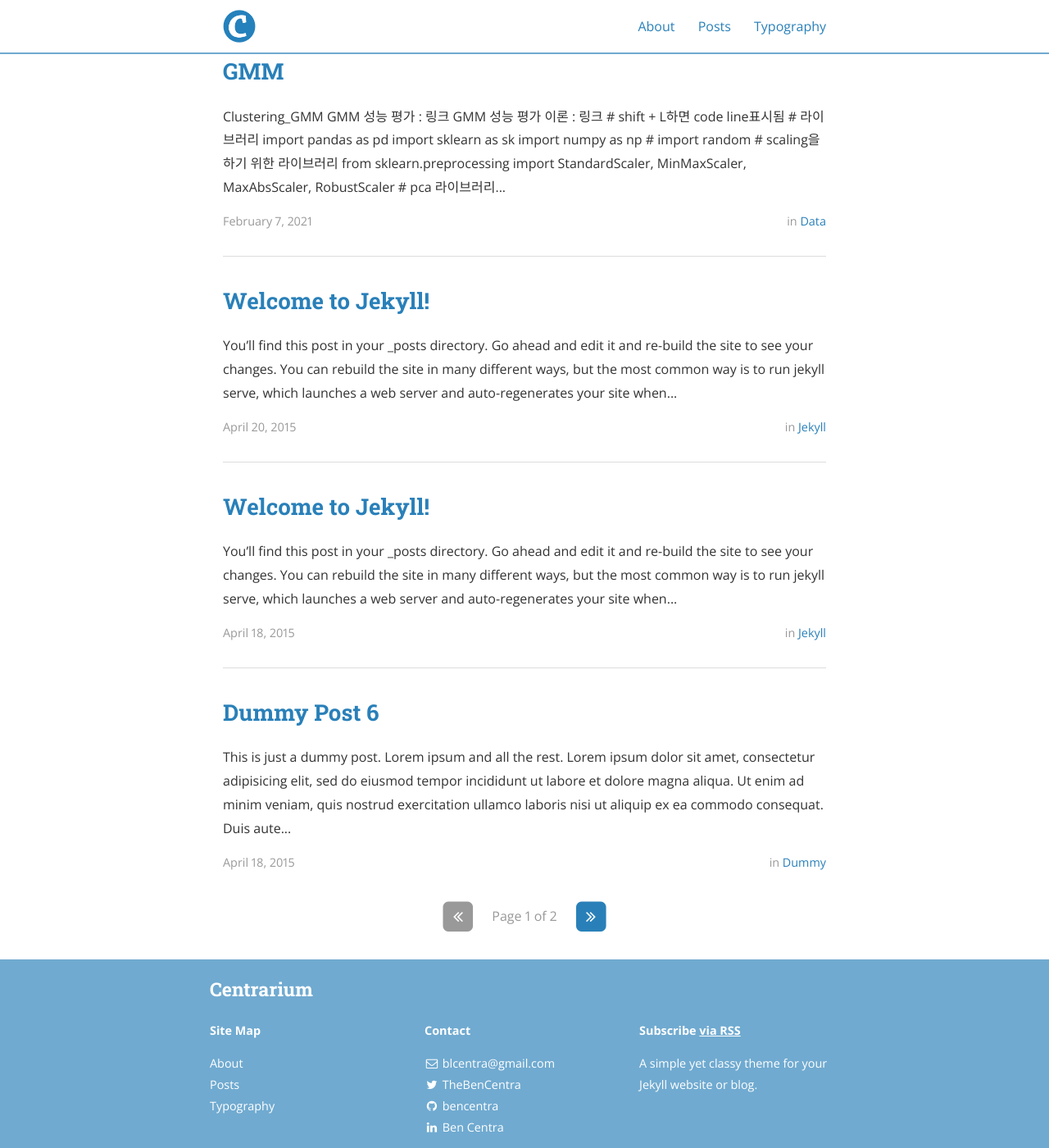
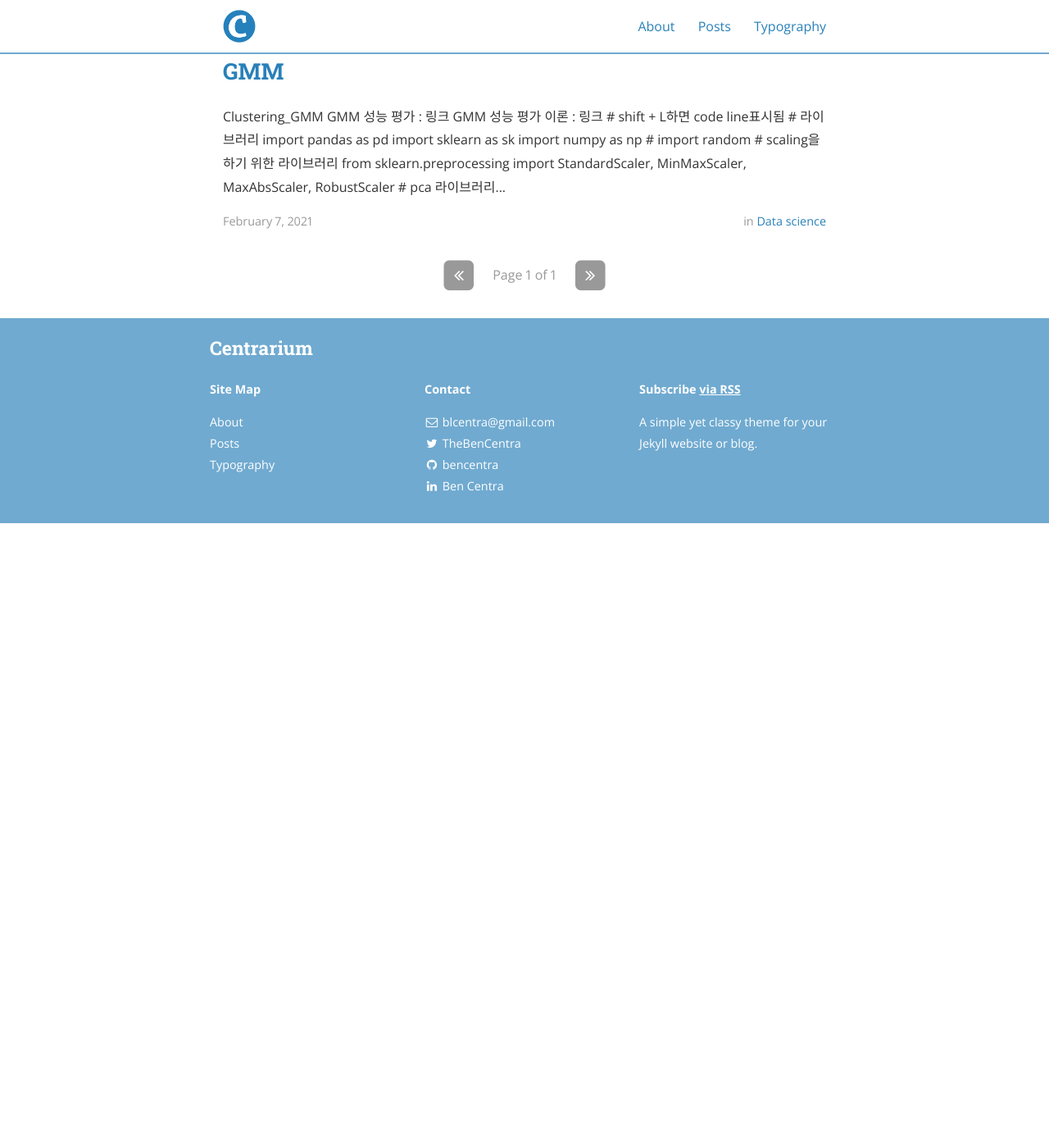
Before and after one commit to oneofakindscene/oneofakindscene.github.io, a Jekyll site: the page built from index.html, in a window 1280 px wide and 1400 px high, scrolled down 755 px. Shown: the whole window at 82% size. Built offline with Jekyll 4.4.1, drawn with Linux system fonts in a browser that asks for light colours; nearby versions of some CDN libraries; the list of posts is cut into pages by our own code; a style sheet for code colours, icons or effects is not loaded; after the commit the page ends 1393 px from its top, so only the background shows below that.

Commit message:
카테고리 수정

````diff
--- a/_posts/2015-04-18-dummy.md
+++ /dev/null
@@ -1,16 +0,0 @@
----
-layout: post
-title:  "Dummy Post"
-date:   2015-04-18T14:25:52-05:00
-author: Ben Centra
-categories: Dummy
----
-
-This is just a dummy post. Lorem ipsum and all the rest.
-
-Lorem ipsum dolor sit amet, consectetur adipisicing elit, sed do eiusmod
-tempor incididunt ut labore et dolore magna aliqua. Ut enim ad minim veniam,
-quis nostrud exercitation ullamco laboris nisi ut aliquip ex ea commodo
-consequat. Duis aute irure dolor in reprehenderit in voluptate velit esse
-cillum dolore eu fugiat nulla pariatur. Excepteur sint occaecat cupidatat non
-proident, sunt in culpa qui officia deserunt mollit anim id est laborum.
--- a/_posts/2015-04-18-dummy6.md
+++ /dev/null
@@ -1,17 +0,0 @@
----
-layout: post
-title:  "Dummy Post 6"
-date:   2015-04-18T14:25:52-05:00
-author: Ben Centra
-categories: Dummy
-tags: lorem ipsum
----
-
-This is just a dummy post. Lorem ipsum and all the rest.
-
-Lorem ipsum dolor sit amet, consectetur adipisicing elit, sed do eiusmod
-tempor incididunt ut labore et dolore magna aliqua. Ut enim ad minim veniam,
-quis nostrud exercitation ullamco laboris nisi ut aliquip ex ea commodo
-consequat. Duis aute irure dolor in reprehenderit in voluptate velit esse
-cillum dolore eu fugiat nulla pariatur. Excepteur sint occaecat cupidatat non
-proident, sunt in culpa qui officia deserunt mollit anim id est laborum.
--- a/_posts/2015-04-18-welcome-to-jekyll.md
+++ /dev/null
@@ -1,74 +0,0 @@
----
-layout: post
-title:  "Welcome to Jekyll!"
-date:   2015-04-18T14:25:52-05:00
-author: Ben Centra
-categories: Jekyll
-tags:	jekyll welcome
-cover:  "/assets/instacode.png"
----
-
-You’ll find this post in your `_posts` directory. Go ahead and edit it and re-build the site to see your changes. You can rebuild the site in many different ways, but the most common way is to run `jekyll serve`, which launches a web server and auto-regenerates your site when a file is updated.
-
-## Adding New Posts
-
-To add new posts, simply add a file in the `_posts` directory that follows the convention `YYYY-MM-DD-name-of-post.ext` and includes the necessary front matter. Take a look at the source for this post to get an idea about how it works.
-
-### Tags and Categories
-
-If you list one or more categories or tags in the front matter of your post, they will be included with the post on the page as links. Clicking the link will bring you to an auto-generated archive page for the category or tag, created using the [jekyll-archive][jekyll-archive] gem.
-
-### Cover Images
-
-To add a cover image to your post, set the "cover" property in the front matter with the relative URL of the image (i.e. <code>cover: "/assets/cover_image.jpg"</code>).
-
-### Code Snippets
-
-You can use [highlight.js][highlight] to add syntax highlight code snippets:
-
-Use the [Liquid][liquid] `{% raw %}{% highlight <language> %}{% endraw %}` tag to add syntax highlighting to code snippets.
-
-For instance, this template...
-{% highlight html %}
-{% raw %}{% highlight javascript %}
-function demo(string, times) {
-  for (var i = 0; i < times; i++) {
-    console.log(string);
-  }
-}
-demo("hello, world!", 10);
-{% endhighlight %}{% endraw %}
-{% endhighlight %}
-
-...will come out looking like this:
-
-{% highlight javascript %}
-function demo(string, times) {
-  for (var i = 0; i < times; i++) {
-    console.log(string);
-  }
-}
-demo("hello, world!", 10);
-{% endhighlight %}
-
-Syntax highlighting is done using [highlight.js][highlight]. You can change the active theme in [head.html](https://github.com/bencentra/centrarium/blob/2dcd73d09e104c3798202b0e14c1db9fa6e77bc7/_includes/head.html#L15).
-
-### Images
-
-Lightbox has been enabled for images. To create the link that'll launch the lightbox, add <code>data-lightbox</code> and <code>data-title</code> attributes to an <code>&lt;a&gt;</code> tag around your <code>&lt;img&gt;</code> tag. The result is:
-
-<a href="//bencentra.com/assets/images/falcon9_large.jpg" data-lightbox="falcon9-large" data-title="Check out the Falcon 9 from SpaceX">
-  <img src="//bencentra.com/assets/images/falcon9_small.jpg" title="Check out the Falcon 9 from SpaceX">
-</a>
-
-For more information, check out the [Lightbox][lightbox] website.
-
-Check out the [Jekyll docs][jekyll] for more info on how to get the most out of Jekyll. File all bugs/feature requests at [Jekyll’s GitHub repo][jekyll-gh]. If you have questions, you can ask them on [Jekyll’s dedicated Help repository][jekyll-help].
-
-[jekyll]:      http://jekyllrb.com
-[jekyll-gh]:   https://github.com/jekyll/jekyll
-[jekyll-help]: https://github.com/jekyll/jekyll-help
-[highlight]:   https://highlightjs.org/
-[lightbox]:    http://lokeshdhakar.com/projects/lightbox2/
-[jekyll-archive]: https://github.com/jekyll/jekyll-archives
-[liquid]: https://github.com/Shopify/liquid/wiki/Liquid-for-Designers
--- a/_posts/2015-04-20-welcome-to-jekyll.markdown
+++ /dev/null
@@ -1,103 +0,0 @@
----
-layout: post
-title:  "Welcome to Jekyll!"
-date:   2015-04-20 08:43:59
-author: Ben Centra
-categories: Jekyll
-tags:	jekyll welcome
-cover:  "/assets/instacode.png"
----
-
-You’ll find this post in your `_posts` directory. Go ahead and edit it and re-build the site to see your changes. You can rebuild the site in many different ways, but the most common way is to run `jekyll serve`, which launches a web server and auto-regenerates your site when a file is updated.
-
-## Adding New Posts
-
-To add new posts, simply add a file in the `_posts` directory that follows the convention `YYYY-MM-DD-name-of-post.ext` and includes the necessary front matter. Take a look at the source for this post to get an idea about how it works.
-
-### Tags and Categories
-
-If you list one or more categories or tags in the front matter of your post, they will be included with the post on the page as links. Clicking the link will bring you to an auto-generated archive page for the category or tag, created using the [jekyll-archive][jekyll-archive] gem.
-
-### Cover Images
-
-To add a cover image to your post, set the "cover" property in the front matter with the relative URL of the image (i.e. <code>cover: "/assets/cover_image.jpg"</code>).
-
-### Code Snippets
-
-You can use [highlight.js][highlight] to add syntax highlight code snippets:
-
-Use the [Liquid][liquid] `{% raw %}{% highlight <language> %}{% endraw %}` tag to add syntax highlighting to code snippets.
-
-For instance, this template...
-{% highlight html %}
-{% raw %}{% highlight javascript %}
-function demo(string, times) {
-  for (var i = 0; i < times; i++) {
-    console.log(string);
-  }
-}
-demo("hello, world!", 10);
-{% endhighlight %}{% endraw %}
-{% endhighlight %}
-
-...will come out looking like this:
-
-{% highlight javascript %}
-function demo(string, times) {
-  for (var i = 0; i < times; i++) {
-    console.log(string);
-  }
-}
-demo("hello, world!", 10);
-{% endhighlight %}
-
-Syntax highlighting is done using [highlight.js][highlight]. You can change the active theme in [head.html](https://github.com/bencentra/centrarium/blob/2dcd73d09e104c3798202b0e14c1db9fa6e77bc7/_includes/head.html#L15).
-
-### Blockquotes
-
-> "Blockquotes will be indented, italicized, and given a subdued light gray font. These are good for side comments not directly related to your content, or long quotations from external sources." - Some Smart Guy
-
-### Images
-
-Lightbox has been enabled for images. To create the link that'll launch the lightbox, add <code>data-lightbox</code> and <code>data-title</code> attributes to an <code>&lt;a&gt;</code> tag around your <code>&lt;img&gt;</code> tag. The result is:
-
-<a href="//bencentra.com/assets/images/falcon9_large.jpg" data-lightbox="falcon9-large" data-title="Check out the Falcon 9 from SpaceX">
-  <img src="//bencentra.com/assets/images/falcon9_small.jpg" title="Check out the Falcon 9 from SpaceX">
-</a>
-
-For more information, check out the [Lightbox][lightbox] website.
-
-### Tooltips
-
-With Tippy.js, you can add tooltips to your text with a little bit of HTML and JavaScript. First, create the tooltip trigger: `<span class="tooltip" id="someId">trigger</span>`. Then in a `<script>` tag at the bottom of your page, add some code to initialize the tooltip when the document is ready: `window.tooltips.push(['#someId', { content: "Content" }])`
-
-See the [Tippy.js docs](https://atomiks.github.io/tippyjs/) for additional configuration that you can provide for your tooltips.
-
-You can also use a Liquid `include` to import tooltip text or HTML from an external file:
-
-```
-window.tooltips.push(['#someOtherId', { content: "{% raw %}{% include tooltips/example.html %}{% endraw %}" }])
-```
-
-To modify the styles for tooltip triggers, find the `.tooltip` class in `_layout.scss`.
-
-Here's an <span class="tooltip" id="someId">example tooltip</span>, and <span class="tooltip" id="someOtherId">here's another</span>.
-
-<br/>
-{% include page_divider.html %}
-
-Check out the [Jekyll docs][jekyll] for more info on how to get the most out of Jekyll. File all bugs/feature requests at [Jekyll’s GitHub repo][jekyll-gh]. If you have questions, you can ask them on [Jekyll’s dedicated Help repository][jekyll-help].
-
-[jekyll]:      http://jekyllrb.com
-[jekyll-gh]:   https://github.com/jekyll/jekyll
-[jekyll-help]: https://github.com/jekyll/jekyll-help
-[highlight]:   https://highlightjs.org/
-[lightbox]:    http://lokeshdhakar.com/projects/lightbox2/
-[jekyll-archive]: https://github.com/jekyll/jekyll-archives
-[liquid]: https://github.com/Shopify/liquid/wiki/Liquid-for-Designers
-
-<script>
-window.tooltips = window.tooltips || []
-window.tooltips.push(['#someId', { content: "This is the text of the tooltip!" }])
-window.tooltips.push(['#someOtherId', { content: "{% include tooltips/example.html %}", placement: "right" }])
-</script>
--- a/_posts/2021-02-07-7_Clustering-GMM.md
+++ b/_posts/2021-02-07-7_Clustering-GMM.md
@@ -2,8 +2,8 @@
 layout: post
 title: GMM
 date: 2021-02-07T01:15:37
-author: SCENE
-categories: DATA
+author: Scene
+categories: [Data Science]
 ---
 ## Clustering_GMM
 - GMM 성능 평가 : [링크](https://www.researchgate.net/post/What_is_the_best_criteria_for_GMM_model_selection)
````
Also changed, not shown: _posts/2015-04-18-dummy2.md (deleted, +0 -16 lines), _posts/2015-04-18-dummy3.md (deleted, +0 -16 lines), _posts/2015-04-18-dummy4.md (deleted, +0 -17 lines), _posts/2015-04-18-dummy5.md (deleted, +0 -17 lines).
